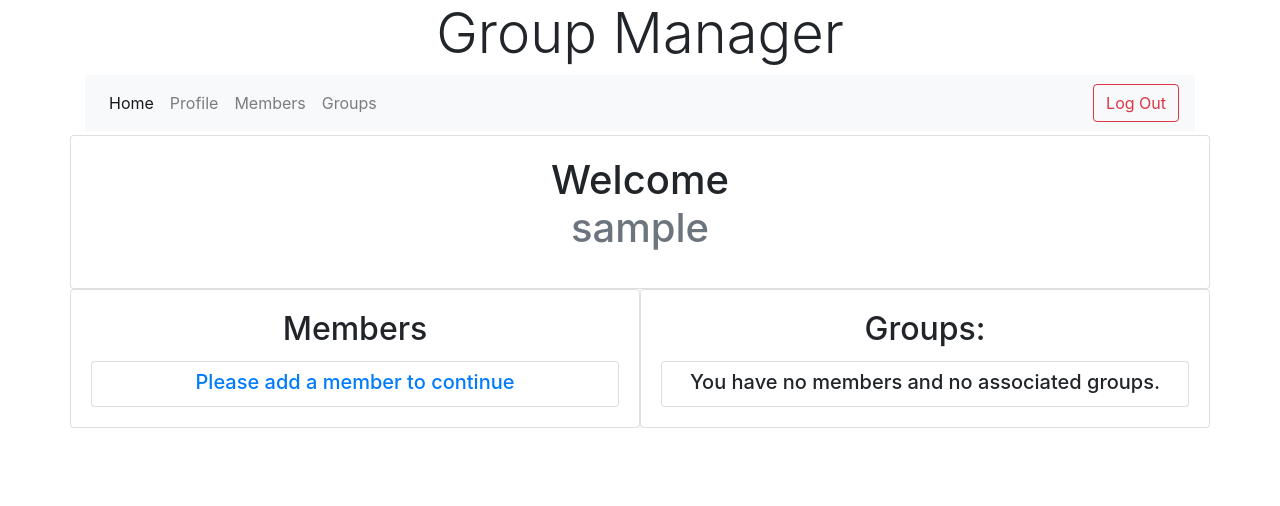
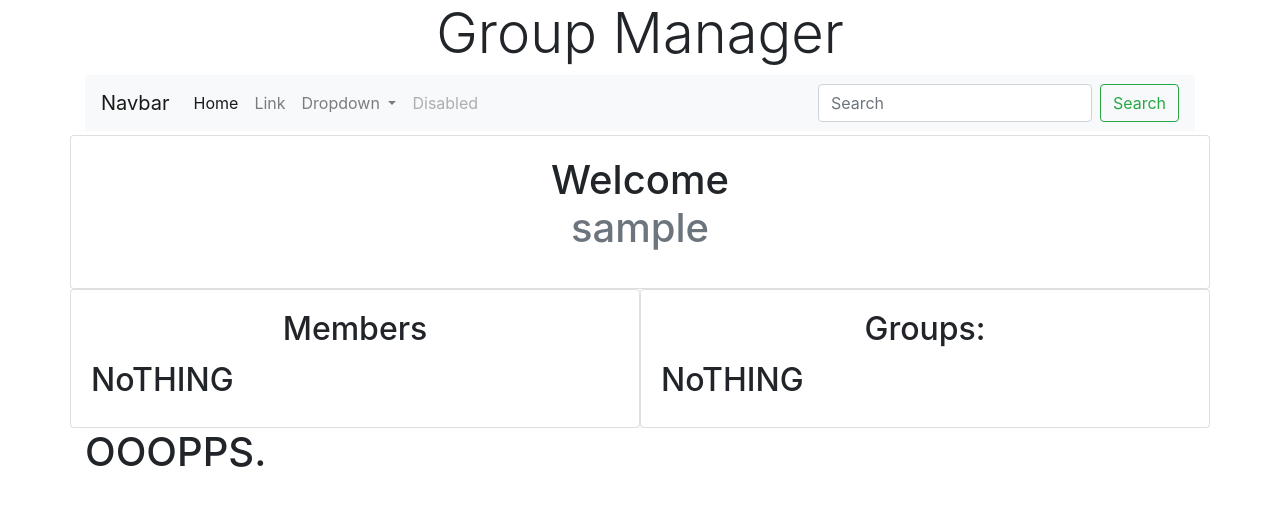
Before and after one commit to levelUpJosh/groupmanager, a Django app: page /app/ in a window 1280 px wide. Shown: the top 506 px of the page. Run offline with Django 3.2, Linux system fonts and the light colour scheme; the visitor is signed in with stand-in values (Sample User, id 1); some libraries are stand-ins or nearby versions.

Commit message:
Revert "Member pages"

```diff
--- a/groupsapp/forms.py
+++ b/groupsapp/forms.py
@@ -10,9 +10,6 @@ from django.contrib.auth.models import User
 import groupsapp.models as appmodels
 import groupsapp.functions as func
 from django.contrib.auth.forms import UserCreationForm
-
-
-
 
 class UserCreationForm(UserCreationForm):
     email = EmailField(label=_("Email address"),required=True,help_text=_("Required field"))
--- a/groupsapp/functions.py
+++ b/groupsapp/functions.py
@@ -1,24 +1,6 @@
 import groupsapp.models as appmodels
 import string,random
 from django.forms import ValidationError
-from django.core.exceptions import ObjectDoesNotExist
-
-
-def CheckUserMemberLink(user,member_id):
-	members=GetAllUserMembers(user)
-	try:
-		member = appmodels.Member.objects.get(id=member_id)
-	except ObjectDoesNotExist:
-		#If the object is not found, then return false
-		return False
-
-	if member in members:
-		#Returns true if user has access to the member's info
-		return True
-	else:
-		#If user does not have access to the member, then act as though it doesn't exist.
-		return False
-
 
 def GetAllUserMembers(search):
 	if search.__class__.__name__ == 'User':
@@ -31,6 +13,7 @@ def GetAllUserMembers(search):
 		return userlist
 	else:
 		return 'Unsupported object type. Please input a User or Member object.'
+
 def GetAllMemberGroups(search,by_group=False):
 	from  itertools import chain
 	#Despite the name, this function supports both members and users. The object's type is detected and if it is a user then the function scans and returns ALL associated member groups.
@@ -52,7 +35,6 @@ def GetAllMemberGroups(search,by_group=False):
 		if by_group == True:
 			#If request, we want to sort the current list so that Members are grouped by their Group, rather than the other way around
 			for item in membertrack:
-				member = item[0]
 				#iterate through the previous list made
 				#print(item[1].all())
 				if not item[1]:
@@ -72,7 +54,6 @@ def GetAllMemberGroups(search,by_group=False):
 						#append the member to the correct location
 						grouptrack[location][1].append(member)
 
-
 					else:
 						#add the group to the list if it's not been entered previously
 						grouptrack += [[group,[member]]]
@@ -80,7 +61,7 @@ def GetAllMemberGroups(search,by_group=False):
 
 				#print(grouptrack)
 
-
+			print(grouptrack)
 			return grouptrack
 			#print(membertrack)
 	elif search.__class__.__name__ == 'Member':
@@ -93,6 +74,7 @@ def GetAllMemberGroups(search,by_group=False):
 	else:
 		return 'Unsupported object type. Please input a User or Member object'
 	return membertrack
+
 def GetAllUserGroups(search):
 	returnlist = []
 	if search.__class__.__name__ == 'User':
@@ -111,7 +93,6 @@ def GetAllUserGroups(search):
 		return returnlist
 	else:
 		return 'Unsupported object type. Please input a User or Member object.'
-
 def CheckJoinCodeExists(code):
 	#Checks for and returns the JoinCode onject
 	try:
@@ -119,24 +100,21 @@ def CheckJoinCodeExists(code):
 		return JoinObject
 	except:
 		return False
-def CheckJoinCodeNotUsed(member,group):
-	inputObjectType = member.__class__.__name__
+def CheckJoinCodeNotUsed(member,group,objectType='Member'):
 	#Checks that a JoinCode has not already been used by the same member for this group
 	#objectType determines whether the member parameter is treated as a member object or a user object, depending on the link type
 	try:
-		if inputObjectType == 'Member':
+		if objectType == 'Member':
 			appmodels.MemberGroupLink.objects.get(group=group,member=member)
-		if inputOobjectType == 'User':
+		if objectType == 'User':
 			appmodels.UserGroupLink.objects.get(group=group,user=member)
 
 		return False
 	except:
 		return True
+
 def GenerateJoinCode(group,role='member',maxno=1):
 	letters = string.ascii_uppercase
-	#An odd issue of using random sequences of the full alphabet is that there is a small chance that the code could spell out words, some of which groups may not wish to distribute to parents.
-	#This might not be too favourable so we'll remove the vowels from the letter selection,
-	letters = letters.translate({ord('A'): None, ord('E'): None, ord('I'): None, ord('O'): None, ord('U'): None})
 	generated = False
 	while generated == False:
 		code = ''
@@ -151,6 +129,7 @@ def GenerateJoinCode(group,role='member',maxno=1):
 			new.save()
 			generated = True
 			return new
+
 def UseJoinCode(code,member):
 	#Method to use JoinCode provided by the user facing form.
 	#member in this case can actually represent a member or user object, which object is used depends on the role entry in the JoinCode object
@@ -161,9 +140,8 @@ def UseJoinCode(code,member):
 	#The javascript in the joingroup.html file SHOULD prevent this being necessary but in case of finding a way to use the console to enter into the member field when it is hidden
 	inputObjectType = member.__class__.__name__
 	if JoinObject != False:
-		is_not_used = CheckJoinCodeNotUsed(member,group)
-		group = appmodels.Group.objects.get(pk=JoinObject.group_id) # What if the group no longer exists. I suppose a delete group function would also scrap the joincodes
-		if is_not_used == True and JoinObject.role == 'member':
+		group = appmodels.Group.objects.get(pk=JoinObject.group_id)
+		if CheckJoinCodeNotUsed(member,group,objectType='Member') and JoinObject.role == 'member':
 			if inputObjectType == 'Member':
 				mglink = appmodels.MemberGroupLink(member=member,group=group,role=JoinObject.role).save()
 				JoinObject.maxno -= 1
@@ -173,7 +151,7 @@ def UseJoinCode(code,member):
 				return True
 			else:
 				return 'This code can only be associated with a member object.'
-		elif is_not_used == True and JoinObject.role in ['leader','admin']:
+		elif CheckJoinCodeNotUsed(member,group,objectType='User') and JoinObject.role in ['leader','admin']:
 			if inputObjectType == 'User':
 				uglink = appmodels.UserGroupLink(user=member,group=group,role=JoinObject.role).save()
 				JoinObject.maxno -= 1
--- a/groupsapp/templates/groupsapp/components/joingroup.html
+++ b/groupsapp/templates/groupsapp/components/joingroup.html
@@ -19,7 +19,7 @@ for (var i = 0; i < labels.length; i++) {
             elem.label = labels[i];
     }
 }
-code.autocomplete = 'off'
+
 /* Checks if field is already prefilled */
 function checkInput(){
     if(code.value.charAt(0) == 'M'){
--- a/groupsapp/templates/groupsapp/index.html
+++ b/groupsapp/templates/groupsapp/index.html
@@ -15,14 +15,12 @@
                 {% for member in members %}
                 <div class="card col-lg-6">
                     <ul class="card-body list-group">
-                        <h5 class="card-title"><a href="{% url 'member' member.id %}">{{ member.first_name }}  {{member.last_name}}</a></h5>
+                        <h5 class="card-title">{{ member.first_name }}  {{member.last_name}}</h5>
                         <li class="list-group-item">Date of birth: {{member.dob}}</li>
                     </ul>
                 </div>
                 {% empty %}
-                <div class="card col-12">
-                    <h5 class="card-title text-center mt-2"><a href="{% url 'addmember'%}">Please add a member to continue</a></h5>
-                </div>
+                <h2>NoTHING</h2>
                 {% endfor %}
             </div>
         </div>
@@ -34,24 +32,18 @@
                 {% for group in groups %}
                 <div class="card col-lg-6">
                     <ul class="card-body list-group">
-                        {% if group.0 != 'No Group' %}
-                        <h5 class="card-title"><a href="{% url 'group' group.0.id %}">{{ group.0 }}</a></h5>
-                        {%else%}
-                        <h6 class="card-title">{{ group.0 }}</h6>
-                        <a class="card-title" href="{% url 'joingroup'%}">Use a join code to join a group</a>
-                        {%endif%}
+                        <h5 class="card-title">{{ group.0 }} </h5>
                         {% for member in group.1%}
                         <li class="list-group-item">{{member}}</li>
                         {% endfor %}
                     </ul>
                 </div>
                 {% empty %}
-                <div class="card col-12">
-                    <h5 class="card-title text-center mt-2">You have no members and no associated groups.</h5>
-                </div>
+                <h2>NoTHING</h2>
                 {% endfor %}
             </div>
         </div>
     </div>
 </div>
+<h1>OOOPPS.</h1>
 {% endblock %}
--- a/groupsapp/urls.py
+++ b/groupsapp/urls.py
@@ -7,8 +7,6 @@ urlpatterns = [
     path('register/', views.register, name='register'),
     path('addmember/', views.add_member, name="addmember"),
     path('addgroup/', views.add_group, name="addgroup"),
-    path('joingroup/', views.join_group, name="joingroup"),
-    path('member/<int:member_id>/', views.memberprofile, name="member"),
-    path('group/<int:id>/', views.groupprofile, name="group"),
+    path('joingroup/', views.join_group, name="joingroup")
 
 ]
--- a/groupsapp/views.py
+++ b/groupsapp/views.py
@@ -27,16 +27,7 @@ def index(request):
         return redirect('/accounts/login/')
 
 
-def memberprofile(request,member_id):
-    if request.user.is_authenticated:
-        if func.CheckUserMemberLink(request.user,member_id):
-            return HttpResponse("OK")
-        else:
-            return HttpResponse("NO exist")
-    else:
-        return redirect('/accounts/login')
-
-def groupprofile(request,id):
+def profile(request):
     pass
 def register(request):
 
--- a/templates/base.html
+++ b/templates/base.html
@@ -9,6 +9,7 @@
     <h1 class="display-4 text-center">Group Manager</h1>
     {% block nav %}
       <nav class="navbar navbar-expand-lg navbar-light bg-light mb-1">
+        <a class="navbar-brand" href="#">Navbar</a>
         <button class="navbar-toggler" type="button" data-toggle="collapse" data-target="#navbarSupportedContent" aria-controls="navbarSupportedContent" aria-expanded="false" aria-label="Toggle navigation">
           <span class="navbar-toggler-icon"></span>
         </button>
@@ -19,17 +20,26 @@
               <a class="nav-link" href="#">Home <span class="sr-only">(current)</span></a>
             </li>
             <li class="nav-item">
-              <a class="nav-link" href="#">Profile</a>
+              <a class="nav-link" href="#">Link</a>
+            </li>
+            <li class="nav-item dropdown">
+              <a class="nav-link dropdown-toggle" href="#" id="navbarDropdown" role="button" data-toggle="dropdown" aria-haspopup="true" aria-expanded="false">
+                Dropdown
+              </a>
+              <div class="dropdown-menu" aria-labelledby="navbarDropdown">
+                <a class="dropdown-item" href="#">Action</a>
+                <a class="dropdown-item" href="#">Another action</a>
+                <div class="dropdown-divider"></div>
+                <a class="dropdown-item" href="#">Something else here</a>
+              </div>
             </li>
             <li class="nav-item">
-              <a class="nav-link" href="#">Members</a>
-            </li>
-            <li class="nav-item">
-              <a class="nav-link" href="#">Groups</a>
+              <a class="nav-link disabled" href="#">Disabled</a>
             </li>
           </ul>
           <form class="form-inline my-2 my-lg-0">
-            <button class="btn btn-outline-danger my-2 my-sm-0" type="submit">Log Out</button>
+            <input class="form-control mr-sm-2" type="search" placeholder="Search" aria-label="Search">
+            <button class="btn btn-outline-success my-2 my-sm-0" type="submit">Search</button>
           </form>
         </div>
       </nav>
```
Also changed, not shown: index/template/base.html (+8 -0 lines).
